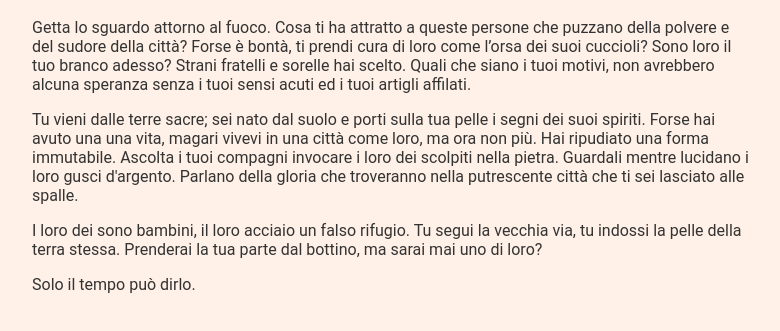
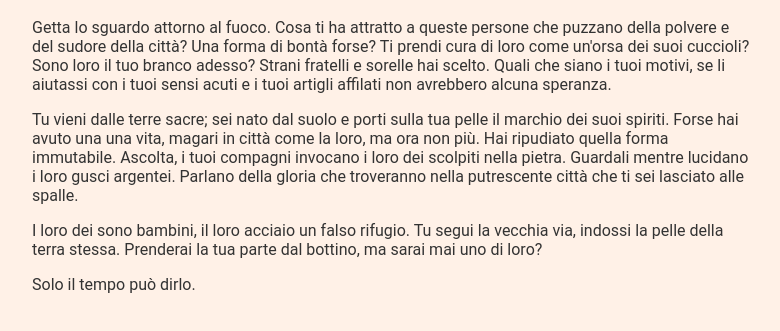
Before and after one commit to nonsonogiucas/nonsonogiucas.github.io, a plain HTML site: page druid.html in a window 1280 px wide. Shown: the part 49-380 px from the top of the page, without its empty margins (248-1028 px from the left). Drawn offline with Linux system fonts and the light colour scheme.

Commit message:
fixed typos

```diff
--- a/druid.html
+++ b/druid.html
@@ -12,19 +12,19 @@
 
             <p>
                 Getta lo sguardo attorno al fuoco. Cosa ti ha attratto a queste persone che puzzano della polvere e
-                del sudore della città? Forse è bontà, ti prendi cura di loro come l’orsa dei suoi cuccioli?
+                del sudore della città? Una forma di bontà forse? Ti prendi cura di loro come un'orsa dei suoi cuccioli?
                 Sono loro il tuo branco adesso? Strani fratelli e sorelle hai scelto. Quali che siano i tuoi motivi,
-                non avrebbero alcuna speranza senza i tuoi sensi acuti ed i tuoi artigli affilati.
+                se li aiutassi con i tuoi sensi acuti e i tuoi artigli affilati non avrebbero alcuna speranza.
             </p>
             <p>
-                Tu vieni dalle terre sacre; sei nato dal suolo e porti sulla tua pelle i segni dei suoi spiriti.
-                Forse hai avuto una una vita, magari vivevi in una città come loro, ma ora non più.
-                Hai ripudiato una forma immutabile. Ascolta i tuoi compagni invocare i loro dei scolpiti nella pietra.
-                Guardali mentre lucidano i loro gusci d'argento. Parlano della gloria che troveranno nella putrescente
+                Tu vieni dalle terre sacre; sei nato dal suolo e porti sulla tua pelle il marchio dei suoi spiriti.
+                Forse hai avuto una una vita, magari in città come la loro, ma ora non più.
+                Hai ripudiato quella forma immutabile. Ascolta, i tuoi compagni invocano i loro dei scolpiti nella pietra.
+                Guardali mentre lucidano i loro gusci argentei. Parlano della gloria che troveranno nella putrescente
                 città che ti sei lasciato alle spalle.
             </p>
             <p>
-                I loro dei sono bambini, il loro acciaio un falso rifugio. Tu segui la vecchia via, tu indossi la pelle
+                I loro dei sono bambini, il loro acciaio un falso rifugio. Tu segui la vecchia via, indossi la pelle
                 della terra stessa. Prenderai la tua parte dal bottino, ma sarai mai uno di loro?
             </p>
             <p>
```
Also changed, not shown: bard.html (+3 -3 lines), cleric.html (+4 -4 lines), fighter.html (+1 -0 lines).
